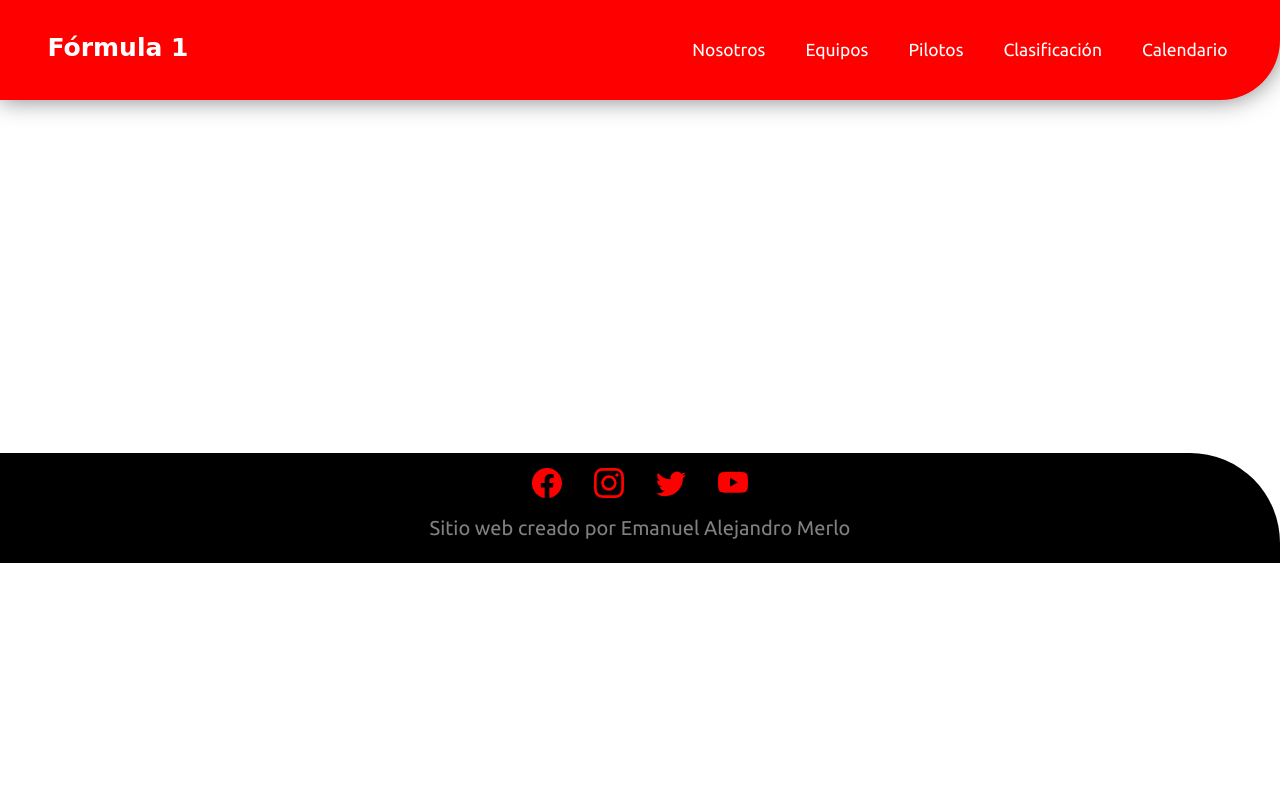
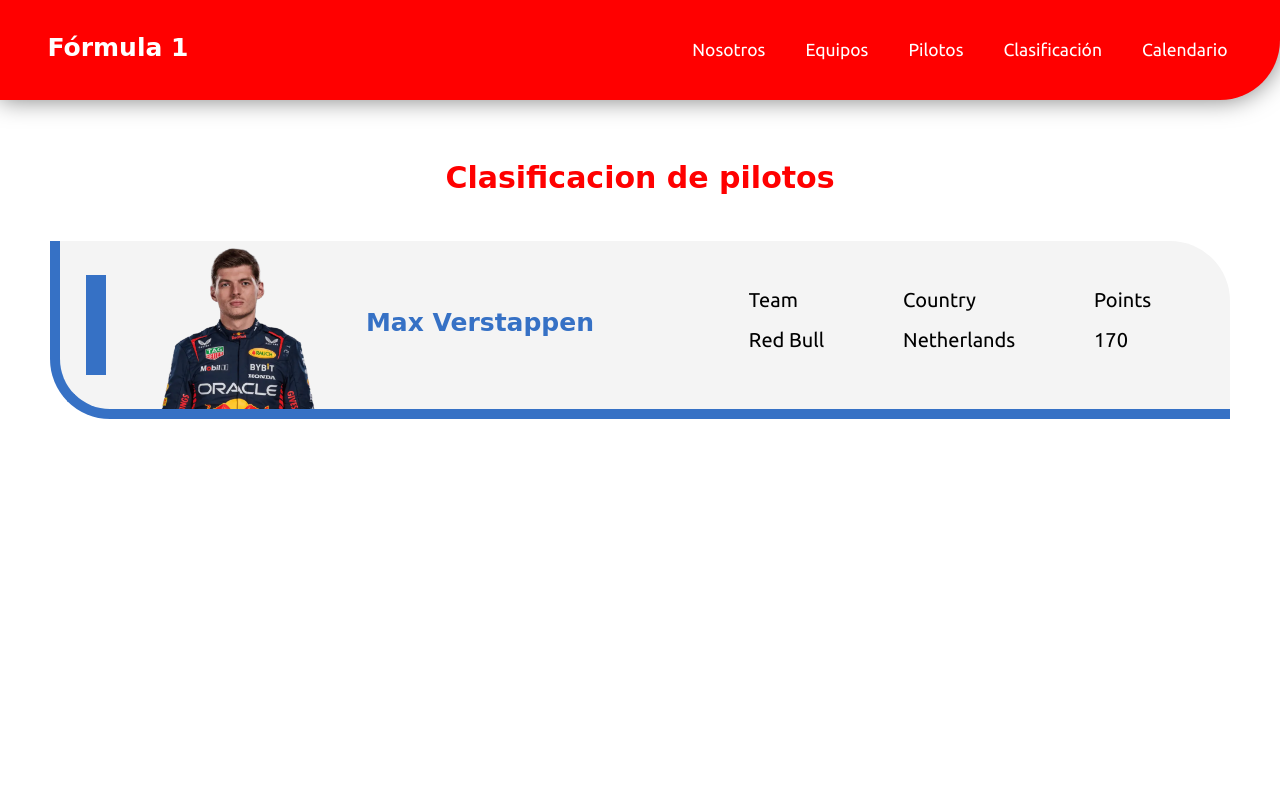
Before and after one commit to EmanuelMerlo/PF-Merlo, a website: page pages/clasificacion.html in a window 1280 px wide. Shown: the top 800 px of the page. Drawn offline with nearby package versions, Linux system fonts and the light colour scheme; a web font is replaced by a local one.

Commit message:
add clasificacion pilots

```diff
--- a/pages/clasificacion.html
+++ b/pages/clasificacion.html
@@ -52,16 +52,46 @@
     </header>
 
     <main class="main-content">
-      <h1>Clasificación</h1>
+      <!-- <h1 class="main-content-title">Clasificación</h1> -->
       <section class="main-content-pilots">
-        <table>
+        <h2>Clasificacion de pilotos</h2>
+        <div class="main-content-pilots-first">
+          <aside class="main-content-pilots-first-image">
+            <span></span>
+            <img src="../assets/rb-piloto-1.webp" alt="Max Verstappen">
+            <h3>Max Verstappen</h3>
+          </aside>
+          <aside class="main-content-pilots-first-info">
+            <div class="team">
+              <p>Team</p>
+              <p>Red Bull</p>
+            </div>
+            <div class="country">
+              <p>Country</p>
+              <p>Netherlands</p>
+            </div>
+            <div class="points">
+              <p>Points</p>
+              <p>170</p>
+            </div>
+          </aside>
+        </div>
+        <div class="main-content-pilots-second">
 
-        </table>
+        </div>
+        <div class="main-content-pilots-third">
+
+        </div>
+        <div class="main-content-pilots remains">
+
+        </div>
+
       </section>
       <section class="main-content-construct">
 
       </section>
-      <section></section>
+      <section>
+      </section>
     </main>
 
     <footer>
--- a/scss/layout/_clasificacion.scss
+++ b/scss/layout/_clasificacion.scss
@@ -0,0 +1,55 @@
+.main-content {
+  margin-top: 50px;
+  padding: 50px;
+
+  &-pilots {
+    display: grid;
+    grid-template-columns: 1fr;
+    grid-template-rows: auto;
+    gap: 30px;
+
+    h2 {
+      text-align: center;
+    }
+
+    &-first {
+      display: grid;
+      grid-template-columns: 1fr 1fr;
+      column-gap: 50px;
+      background-color: $background-color;
+      border-radius: 0px 60px 0px 60px;
+      border-bottom: 10px solid $color-redb;
+      border-left: 10px solid $color-redb;
+
+
+      &-image {
+        display: flex;
+        flex-direction: row;
+        justify-content: space-evenly;
+        align-items: center;
+        gap: 20px;
+
+        span {
+          border: 10px solid $color-redb;
+          height: 100px;
+        }
+
+        img {
+          width: 30%;
+          align-self: center;
+        }
+
+        h3 {
+          color: $color-redb;
+        }
+
+      }
+      &-info {
+        display: flex;
+        flex-direction: row;
+        justify-content: space-evenly;
+        align-items: center;
+      }
+    }
+  }
+}
```
Also changed, not shown: css/styles.css, 1 other file.
